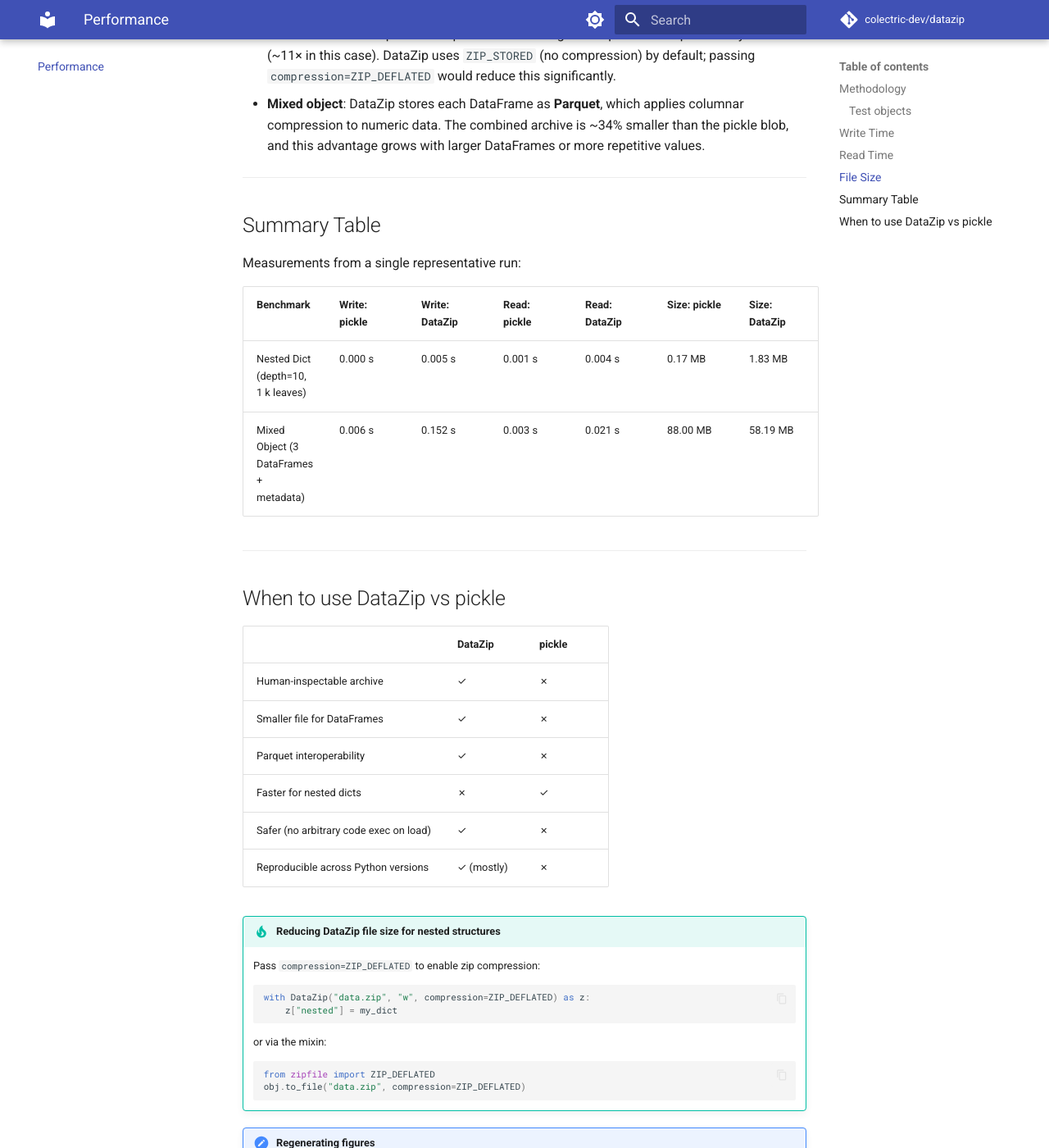
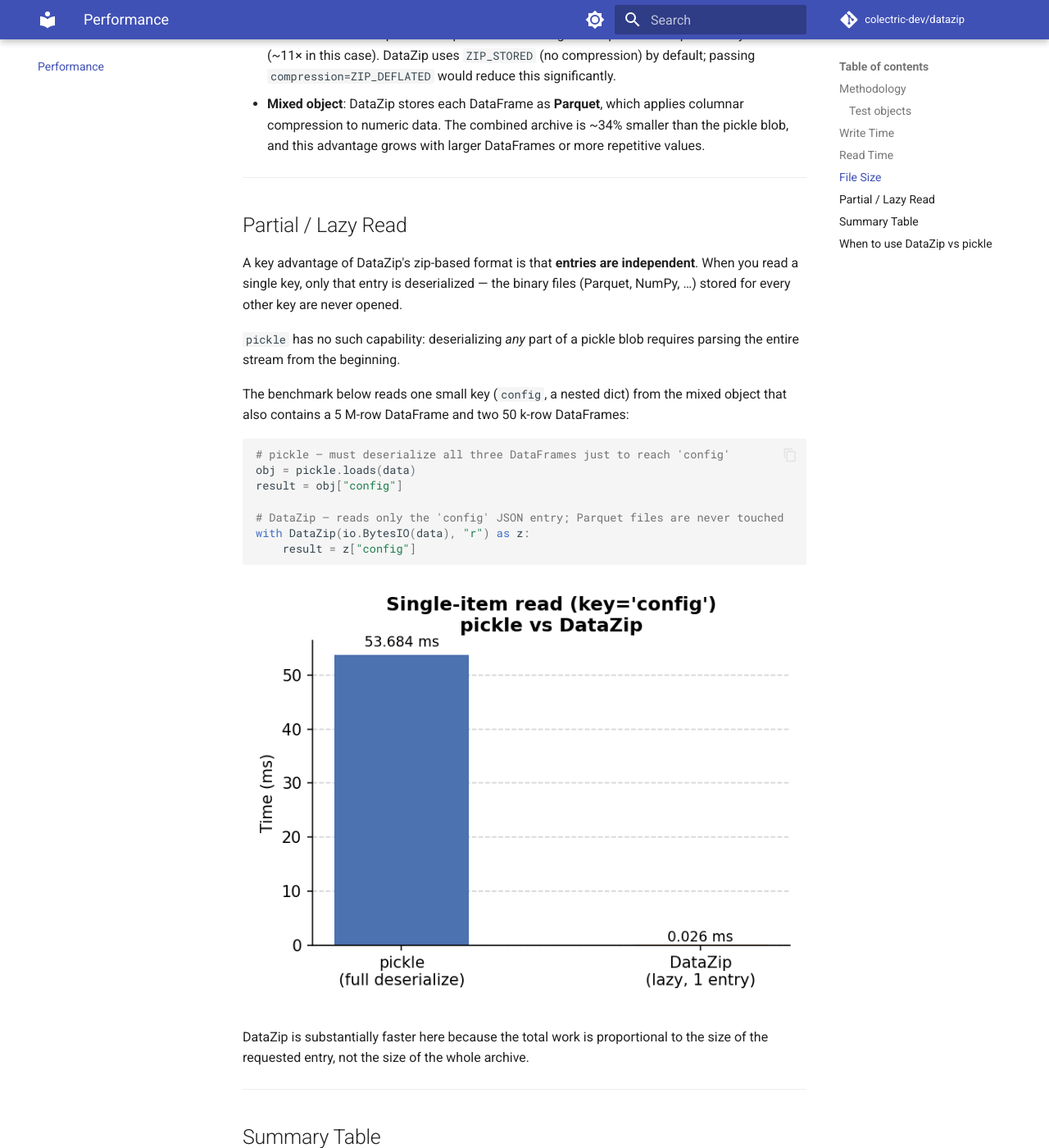
Before and after one commit to colectric-dev/datazip, an MkDocs documentation site: the page built from docs/performance.md, in a window 1280 px wide and 1400 px high, scrolled down 2889 px. Shown: the whole window at 82% size. Built offline with MkDocs 1.6.1 and Material for MkDocs 9.7.7, drawn with Linux system fonts in a browser that asks for light colours; comment, search, counter and statistics services are not loaded; some of the changed text lies outside the part shown.

Commit message:
lazy access benchmark

````diff
--- a/docs/performance.md
+++ b/docs/performance.md
@@ -76,27 +76,64 @@
 
 ---
 
+## Partial / Lazy Read
+
+A key advantage of DataZip's zip-based format is that **entries are independent**.
+When you read a single key, only that entry is deserialized — the binary files
+(Parquet, NumPy, …) stored for every other key are never opened.
+
+`pickle` has no such capability: deserializing *any* part of a pickle blob
+requires parsing the entire stream from the beginning.
+
+The benchmark below reads one small key (`config`, a nested dict) from the
+mixed object that also contains a 5 M-row DataFrame and two 50 k-row
+DataFrames:
+
+```python
+# pickle — must deserialize all three DataFrames just to reach 'config'
+obj = pickle.loads(data)
+result = obj["config"]
+
+# DataZip — reads only the 'config' JSON entry; Parquet files are never touched
+with DataZip(io.BytesIO(data), "r") as z:
+    result = z["config"]
+```
+
+![Partial read comparison](images/bench_partial_read.png)
+
+DataZip is substantially faster here because the total work is proportional to
+the size of the requested entry, not the size of the whole archive.
+
+---
+
 ## Summary Table
 
 Measurements from a single representative run:
 
 | Benchmark | Write: pickle | Write: DataZip | Read: pickle | Read: DataZip | Size: pickle | Size: DataZip |
 |---|---|---|---|---|---|---|
-| Nested Dict (depth=10, 1 k leaves) | 0.000 s | 0.005 s | 0.001 s | 0.004 s | 0.17 MB | 1.83 MB |
-| Mixed Object (3 DataFrames + metadata) | 0.006 s | 0.152 s | 0.003 s | 0.021 s | 88.00 MB | 58.19 MB |
+| Nested Dict (depth=10, 1 k leaves) | 0.5 ms | 5.4 ms | 0.6 ms | 3.9 ms | 0.17 MB | 1.83 MB |
+| Mixed Object (3 DataFrames + metadata) | 70.0 ms | 969.3 ms | 52.4 ms | 159.8 ms | 808.00 MB | 509.86 MB |
+
+**Single-item read** — reading only `config` from the mixed object:
+
+| | pickle (full deserialize) | DataZip (lazy, 1 entry) |
+|---|---------------------------|-------------------------|
+| Mixed Object → `config` key | 54 ms                     | 26 us |
 
 ---
 
 ## When to use DataZip vs pickle
 
-| | DataZip | pickle |
-|---|---|---|
-| Human-inspectable archive | ✓ | ✗ |
-| Smaller file for DataFrames | ✓ | ✗ |
-| Parquet interoperability | ✓ | ✗ |
-| Faster for nested dicts | ✗ | ✓ |
+|                                        | DataZip | pickle |
+|----------------------------------------|---|---|
+| Human-inspectable archive              | ✓ | ✗ |
+| Smaller file for DataFrames            | ✓ | ✗ |
+| Parquet interoperability               | ✓ | ✗ |
+| Faster for nested dicts                | ✗ | ✓ |
+| Faster for partial reads               | ✓ | ✗ |
 | Safer (no arbitrary code exec on load) | ✓ | ✗ |
-| Reproducible across Python versions | ✓ (mostly) | ✗ |
+| Reproducible across Python versions    | ✓ (mostly) | ✗ |
 
 !!! tip "Reducing DataZip file size for nested structures"
     Pass `compression=ZIP_DEFLATED` to enable zip compression:
````
Also changed, not shown: README.md (+3 -2 lines), docs/benchmarks.py (+91 -18 lines), docs/index.md (+2 -1 lines), docs/installation.md (+6 -13 lines), docs/images/bench_partial_read.png (added), docs/images/bench_read.png, docs/images/bench_size.png, docs/images/bench_write.png.
